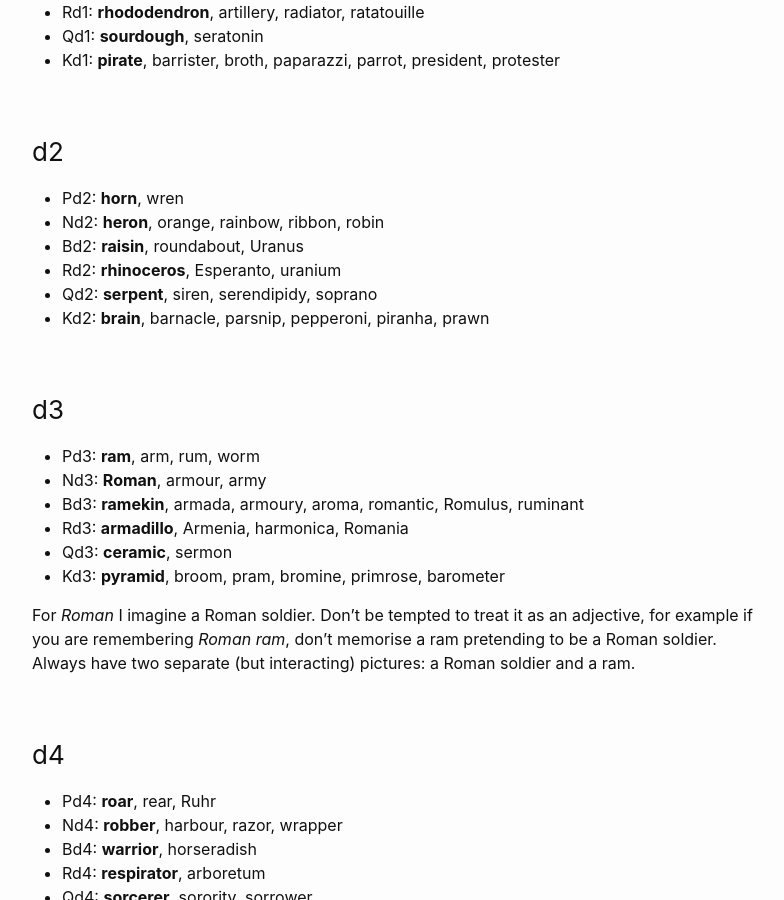
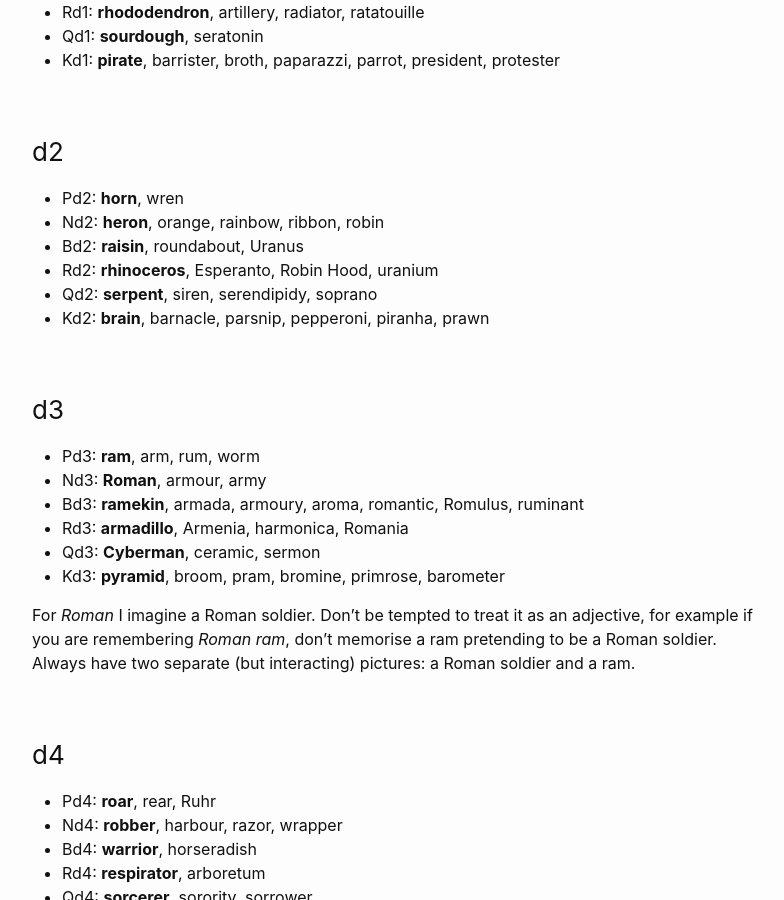
Before and after one commit to liontailedmacaque/liontailedmacaque.github.io, a Jekyll site: the page built from chessmemorypalace/picturewords.md, in a window 1280 px wide and 900 px high, scrolled down 6917 px. Shown: the whole window, without its empty margins (238-1022 px from the left). Built offline with Jekyll 4.4.1, drawn with Linux system fonts in a browser that asks for light colours; some of the changed text lies outside the part shown.

Commit message:
Update picturewords.md

```diff
--- a/chessmemorypalace/picturewords.md
+++ b/chessmemorypalace/picturewords.md
@@ -323,7 +323,7 @@ The l in *salmon* is silent.
 - Pd2: **horn**, wren
 - Nd2: **heron**, orange, rainbow, ribbon, robin
 - Bd2: **raisin**, roundabout, Uranus
-- Rd2: **rhinoceros**, Esperanto, uranium
+- Rd2: **rhinoceros**, Esperanto, Robin Hood, uranium
 - Qd2: **serpent**, siren, serendipidy, soprano
 - Kd2: **brain**, barnacle, parsnip, pepperoni, piranha, prawn
 
@@ -336,7 +336,7 @@ The l in *salmon* is silent.
 - Nd3: **Roman**, armour, army
 - Bd3: **ramekin**, armada, armoury, aroma, romantic, Romulus, ruminant
 - Rd3: **armadillo**, Armenia, harmonica, Romania
-- Qd3: **ceramic**, sermon
+- Qd3: **Cyberman**, ceramic, sermon
 - Kd3: **pyramid**, broom, pram, bromine, primrose, barometer
 
 
```
Also changed, not shown: other parts of chessmemorypalace/picturewords.md (+1 -1 lines).
